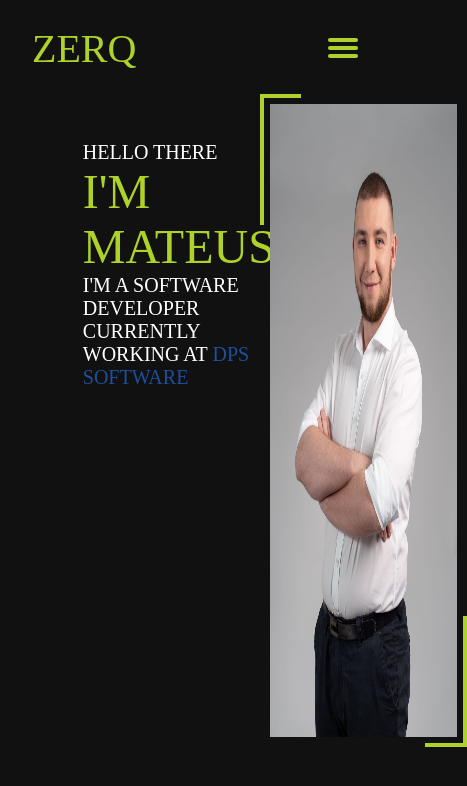
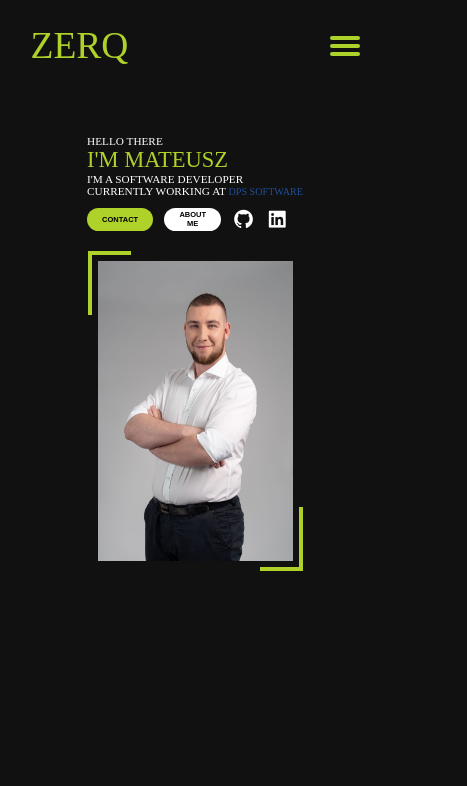
Before and after one commit to zerq98/PersonalPage, an Angular app: page /home in a window 390 px wide. Shown: the top 786 px of the page, 467 px wide, since content can reach past the window. Built offline with nearby package versions, Linux system fonts and the light colour scheme; a web font is replaced by a local one.

Commit message:
Make landing page responsive

```diff
--- a/package.json
+++ b/package.json
@@ -18,6 +18,7 @@
     "@angular/platform-browser": "^15.0.0",
     "@angular/platform-browser-dynamic": "^15.0.0",
     "@angular/router": "^15.0.0",
+    "boxicons": "^2.1.4",
     "rxjs": "~7.5.0",
     "tslib": "^2.3.0",
     "zone.js": "~0.12.0"
--- a/src/app/landing/landing.component.css
+++ b/src/app/landing/landing.component.css
@@ -57,8 +57,8 @@
     color: var(--white);
     display: flex;
     flex-direction: column;
-    align-items: center;
-    padding-left: 20%;
+    padding-left: 10%;
+    padding-right: 10%;
     padding-top: 10%;
     font-size: 1.25rem;
 }
@@ -76,3 +76,147 @@
     font-size: 1.25rem;
     color: #1e4f9c;
 }
+
+.buttons-container{
+    width: 50%;
+    height: 2.25rem;
+    margin-top: 1rem;
+    display: flex;
+    flex-direction: row;
+    justify-content: space-between;
+    left: 0;
+}
+
+.nav-buttons{
+    display: flex;
+    flex-direction: row;
+    justify-content: space-between;
+}
+
+.btn-primary{
+    background-color: var(--secondary-color);
+    border-radius: 1rem;
+    border: none;
+    height: 100%;
+    font-weight: 800;
+    cursor: pointer;
+    padding-left: 1rem;
+    padding-right: 1rem;
+}
+
+.btn-primary:hover{
+    background-color: rgba(var(--secondary-color-rgb), 0.6);
+    -webkit-transition: background-color 0.5s;
+    -moz-transition: background-color 0.5s;
+    -ms-transition: background-color 0.5s;
+    -o-transition: background-color 0.5s;
+    transition: background-color 0.5s;
+}
+
+.btn-secondary{
+    background-color: var(--white);
+    border-radius: 1rem;
+    border: none;
+    height: 100%;
+    font-weight: 800;
+    cursor: pointer;
+    padding-left: 1rem;
+    padding-right: 1rem;
+    margin-left: 1.5rem;
+}
+
+.btn-secondary:hover{
+    background-color: var(--grey-light);
+    -webkit-transition: background-color 0.5s;
+    -moz-transition: background-color 0.5s;
+    -ms-transition: background-color 0.5s;
+    -o-transition: background-color 0.5s;
+    transition: background-color 0.5s;
+}
+
+.social-buttons{
+    height: 100%;
+    font-size: 2.1rem;
+    display: flex;
+    flex-direction: row;
+    justify-content: right;
+}
+
+.social-buttons i{
+    top:0;
+    margin-left: 1.5rem;
+    cursor: pointer;
+}
+
+@media (max-width:1800px){
+    .buttons-container{
+        width: 60%;
+    }
+}
+
+@media (max-width: 1600px){
+    .buttons-container{
+        width: 70%;
+        height: 2.5rem;
+        margin-top: 2%;
+    }
+
+    .btn-primary{
+        font-size: 1rem;
+    }
+    .btn-secondary{
+        font-size: 1rem;
+        margin-left: 1.5rem;
+    }
+
+    .img-container{
+        width: 50%;
+        margin-top: 2rem;
+    }
+}
+
+@media (max-width: 700px){
+    .landing-main-container{
+        flex-direction: column;
+        align-items: center;
+    }
+    .introduction{
+        width: auto;
+        font-size: .75rem;
+    }
+
+    .name{
+        font-size: 1.5rem;
+    }
+
+    .dps{
+        font-size: .675rem;
+    }
+
+    .buttons-container{
+        width: 25%;
+        height: 1.5rem;
+        margin-top: 5%;
+    }
+
+    .btn-primary{
+        font-size: .5rem;
+    }
+    .btn-secondary{
+        font-size: .5rem;
+        margin-left: .75rem;
+    }
+    .social-buttons i{
+        margin-left: .75rem;
+    }
+
+    .social-buttons{
+        font-size: 1.5rem;
+    }
+
+    .img-container{
+        width: 13rem;
+        height: 20rem;
+        margin-top: 2rem;
+    }
+}
--- a/src/app/landing/landing.component.html
+++ b/src/app/landing/landing.component.html
@@ -4,6 +4,16 @@
         <span class="name">{{'i\'m mateusz' | uppercase}}</span>
         <span>{{'i\'m a software developer' | uppercase}}</span>
         <span>{{'currently working at ' | uppercase}}<span class="dps">{{'DPS Software' | uppercase}}</span></span>
+        <div class="buttons-container">
+            <div class="nav-buttons">
+                <button class="btn-primary" (click)="goTo('contact')">{{'contact'|uppercase}}</button>
+                <button class="btn-secondary" (click)="goTo('about')">{{'about me'|uppercase}}</button>
+            </div>
+            <div class="social-buttons">
+                <i class='bx bxl-github' (click)="openGH()" ></i>
+                <i class='bx bxl-linkedin-square' (click)="openIN()"></i>
+            </div>
+        </div>
     </div>
     <div class="img-container">
         <div class="portrait-container">
--- a/src/app/landing/landing.component.ts
+++ b/src/app/landing/landing.component.ts
@@ -1,4 +1,5 @@
 import { Component } from '@angular/core';
+import { Router } from '@angular/router';
 
 @Component({
   selector: 'app-landing',
@@ -7,4 +8,19 @@ import { Component } from '@angular/core';
 })
 export class LandingComponent {
 
+  constructor(private router: Router){
+
+  }
+
+  goTo(page:string){
+    this.router.navigate(['/'+page]);
+  }
+
+  openGH(){
+    window.open('https://github.com/zerq98',"_blank");
+  }
+
+  openIN(){
+    window.open('https://www.linkedin.com/in/mateusz-trybuła-301563190/',"_blank");
+  }
 }
--- a/src/app/navbar/navbar.component.html
+++ b/src/app/navbar/navbar.component.html
@@ -7,11 +7,13 @@
     <ul class="big-screen-menu">
         <li><a routerLink="/projects" routerLinkActive="current-page">{{'portfolio' | uppercase}}</a></li>
         <li *ngIf="false"><a>{{'blog' | uppercase}}</a></li>
-        <li><a>{{'contact' | uppercase}}</a></li>
+        <li><a routerLink="/about" routerLinkActive="current-page">{{'about me' | uppercase}}</a></li>
+        <li><a routerLink="/contact" routerLinkActive="current-page">{{'contact' | uppercase}}</a></li>
     </ul>
     <ul class="menu">
         <li><a routerLink="/projects">{{'portfolio' | uppercase}}</a></li>
         <li *ngIf="false"><a>{{'blog' | uppercase}}</a></li>
-        <li><a>{{'contact' | uppercase}}</a></li>
+        <li><a routerLink="/about">{{'about me' | uppercase}}</a></li>
+        <li><a routerLink="/contact">{{'contact' | uppercase}}</a></li>
       </ul>
 </div>
--- a/src/index.html
+++ b/src/index.html
@@ -10,6 +10,7 @@
   <link rel="preconnect" href="https://fonts.googleapis.com">
   <link rel="preconnect" href="https://fonts.gstatic.com" crossorigin>
   <link href="https://fonts.googleapis.com/css2?family=Bakbak+One&display=swap" rel="stylesheet">
+  <link rel="stylesheet" href="https://cdn.jsdelivr.net/npm/boxicons@latest/css/boxicons.min.css">
 </head>
 <body>
   <app-root></app-root>
--- a/src/styles.css
+++ b/src/styles.css
@@ -5,9 +5,13 @@
     --secondary-color-rgb: 174,210,42;
     --secondary-dark-color: #738c3c;
     --secondary-dark-color-rgb: 115,140,60;
+    --secondary-light-color: #C5DA75;
+    --secondary-light-color-rgb: 197,218,117;
 
     --black: #000000;
     --white: #FFFFFF;
+
+    --grey-light: #AAAAAA;
 }
 
 html{
@@ -17,4 +21,5 @@ html{
     scrollbar-width: none;
 
     font-family: 'Bakbak One', cursive;
+    font-size: 15px !important;
 }
```
Also changed, not shown: 1 other file (tests, documents, lock files or other folders).
